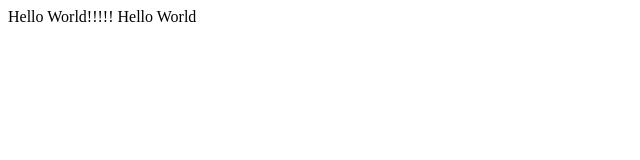
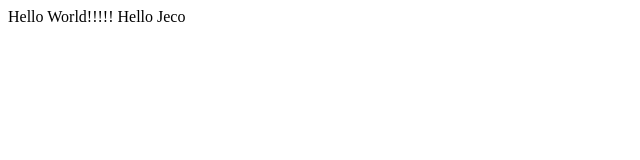
Before and after one commit to bocchii-ii/lecture-1, a plain HTML site: page index.html in a window 1280 px wide. Shown: the full height of the page, 0-640 px from the left. Drawn offline with Linux system fonts and the light colour scheme.

Commit message:
Update index.html

```diff
--- a/index.html
+++ b/index.html
@@ -7,6 +7,6 @@
 </head>
 <body>
     Hello World!!!!!
-    Hello World
+    Hello Jeco
 </body>
 </html>
```
